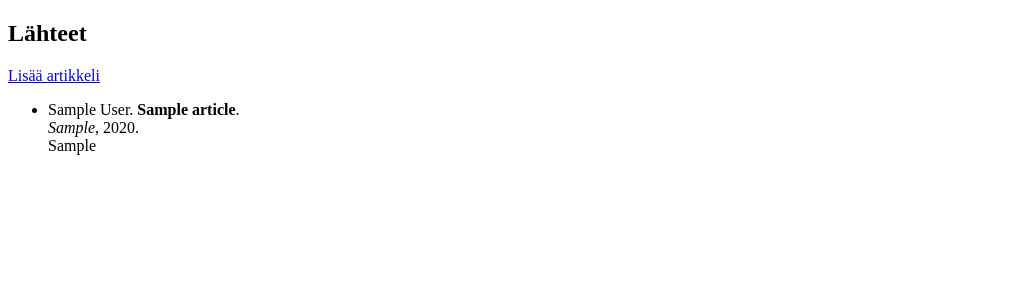
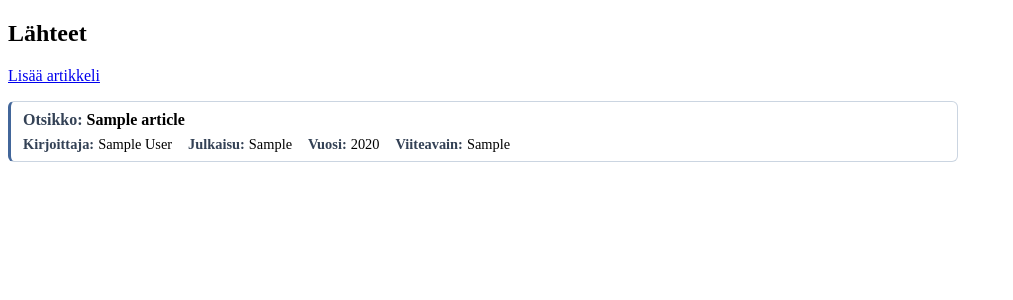
Before and after one commit to JuusoLos/ohtu_miniprojekti, a Flask app: page / in a window 1280 px wide. Shown: the top 300 px of the page, without its empty margins (0-1013 px from the left). Run offline with Flask 3, Linux system fonts and the light colour scheme; tables that the repository leaves empty hold one stand-in row (values such as "Sample post").

Commit message:
feat: display references as compact cards (#34)

```diff
--- /dev/null
+++ b/src/static/source_cards.css
@@ -0,0 +1,54 @@
+/* Lähdekortit: tiivis luettelo myös suurille lähdemäärille. */
+.source-card-list {
+  list-style: none;
+  margin: 0;
+  padding: 0;
+  max-width: 950px;
+}
+
+.source-card {
+  box-sizing: border-box;
+  border: 1px solid #cbd5e1;
+  border-left: 3px solid #42669a;
+  border-radius: 6px;
+  padding: 8px 12px;
+  margin-bottom: 8px;
+  background: #fff;
+  overflow-wrap: anywhere;
+}
+
+.source-card-title {
+  display: flex;
+  flex-wrap: wrap;
+  gap: 4px;
+  align-items: baseline;
+  margin-bottom: 4px;
+  line-height: 1.3;
+}
+
+.source-card-label,
+.source-card-field dt {
+  font-weight: 600;
+  color: #334155;
+}
+
+.source-card-details {
+  display: flex;
+  flex-wrap: wrap;
+  column-gap: 16px;
+  row-gap: 3px;
+  margin: 0;
+  font-size: 0.9rem;
+  line-height: 1.3;
+}
+
+.source-card-field {
+  display: flex;
+  flex-wrap: wrap;
+  gap: 4px;
+  min-width: 0;
+}
+
+.source-card-field dd {
+  margin: 0;
+}
--- a/src/templates/index.html
+++ b/src/templates/index.html
@@ -1,24 +1,45 @@
 {% extends "layout.html" %}
 
-{% block title %} Lähde viitteet {% endblock %}
+{% block title %}Lähteet{% endblock %}
+
+{% block head_styles %}
+<link rel="stylesheet" href="{{ url_for('static', filename='source_cards.css') }}">
+{% endblock %}
+
 {% block body %}
-
 <h2>Lähteet</h2>
-
 <p><a href="/articles/new">Lisää artikkeli</a></p>
 
 {% if articles %}
-<ul>
+<ul class="source-card-list" aria-label="Tallennetut lähteet">
   {% for article in articles %}
-    <li style="margin-bottom: 10px;">
-      {{ article.author }}. <strong>{{ article.title }}</strong>.<br>
-      <em>{{ article.journal }}</em>, {{ article.year }}.<br>
-      {{ article.citation_key }}
-    </li>
+  <li class="source-card">
+    <div class="source-card-title">
+      <span class="source-card-label">Otsikko:</span>
+      <strong>{{ article.title }}</strong>
+    </div>
+    <dl class="source-card-details">
+      <div class="source-card-field">
+        <dt>Kirjoittaja:</dt>
+        <dd>{{ article.author }}</dd>
+      </div>
+      <div class="source-card-field">
+        <dt>Julkaisu:</dt>
+        <dd>{{ article.journal }}</dd>
+      </div>
+      <div class="source-card-field">
+        <dt>Vuosi:</dt>
+        <dd>{{ article.year }}</dd>
+      </div>
+      <div class="source-card-field">
+        <dt>Viiteavain:</dt>
+        <dd>{{ article.citation_key }}</dd>
+      </div>
+    </dl>
+  </li>
   {% endfor %}
 </ul>
 {% else %}
 <p>Ei lisättyjä lähteitä.</p>
 {% endif %}
-
 {% endblock %}
--- a/src/templates/layout.html
+++ b/src/templates/layout.html
@@ -7,6 +7,7 @@
       content="width=device-width, initial-scale=1, shrink-to-fit=no"
     />
     <title>{% block title %}{% endblock %}</title>
+    {% block head_styles %}{% endblock %}
   </head>
   <body>
     {% block body %}{% endblock %}
```
Also changed, not shown: src/tests/test_index.py (+38 -0 lines), 1 other file.
